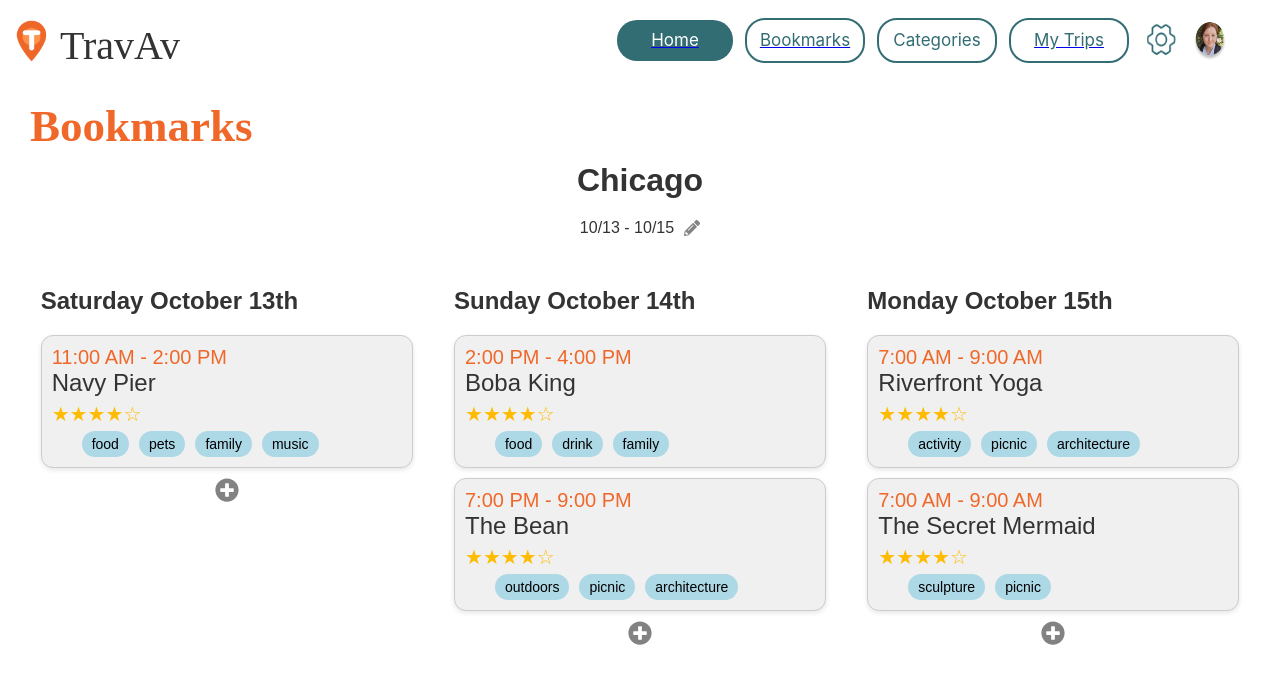
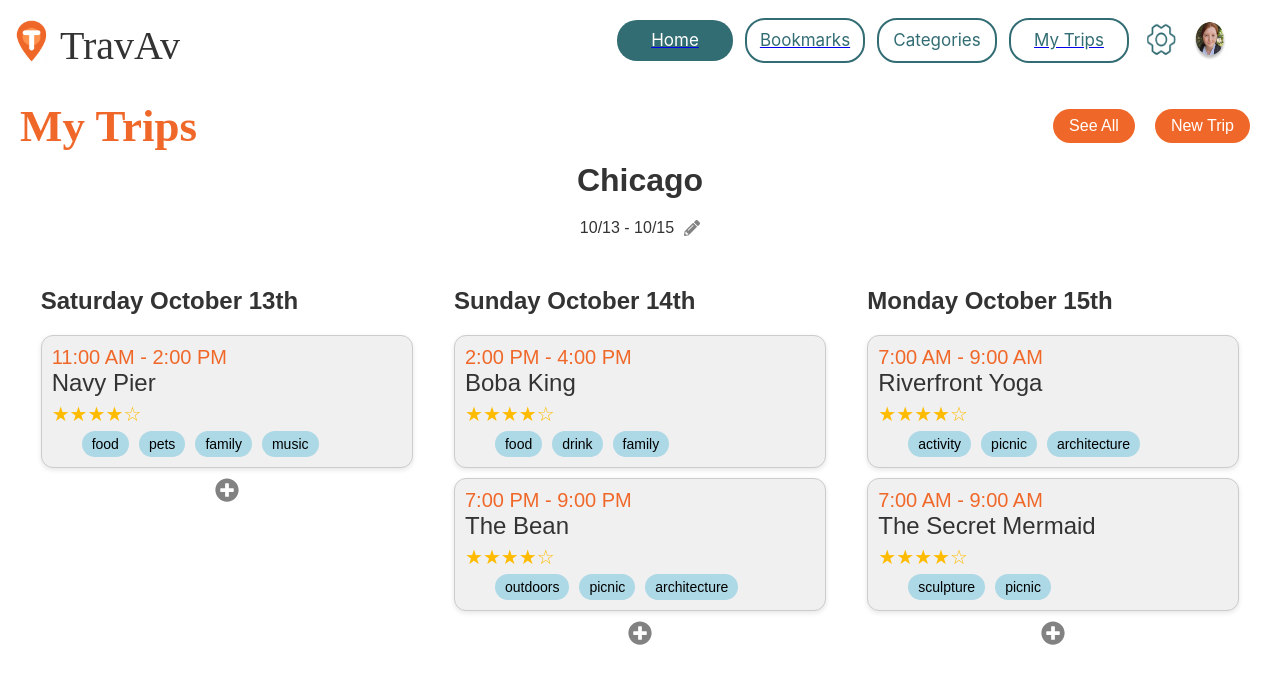
Before and after one commit to nandini-swami/projecttravav, a React (Create React App) app: page /mytripspage in a window 1280 px wide. Shown: the top 684 px of the page. Built offline with nearby package versions, Linux system fonts and the light colour scheme.

Commit message:
Added 'see all' and 'new trip' buttons and styled

```diff
--- a/src/MyTripsPage/MyTripsPage.js
+++ b/src/MyTripsPage/MyTripsPage.js
@@ -82,8 +82,12 @@ function MyTripsPage() {
         <img src={settingsIcon} alt="Settings" className="icon settings-icon" />
         <img src={profileIcon} alt="Profile" className="icon profile-icon" />
       </div>
-      <div className="bookmark-title">
-        <span className="bookmark-page-text">Bookmarks</span>
+      <div className="mytripspage-title">
+        <span className="mytripspage-text">My Trips</span>
+        <div>
+          <button className="see-all-button">See All</button>
+          <button className="new-trip-button">New Trip</button>
+        </div>
       </div>
       <div className="trip-header">
         <h1 className="location-title">Chicago</h1>
--- a/src/MyTripsPage/TripEntry.css
+++ b/src/MyTripsPage/TripEntry.css
@@ -49,3 +49,32 @@
     cursor: pointer;
     color: #828282;
   }
+
+  .mytripspage-title {
+    display: flex;
+    align-items: center;
+    justify-content: space-between; /* Aligns children on both ends */
+    padding: 0 20px; /* Adds padding on both sides */
+  }
+
+  .mytripspage-text {
+    font-family: 'Merriweather', serif;
+    font-size: 45px;
+    font-weight: bold;
+    color: #F06829; /* Example color, adjust as needed */
+  }
+
+  .see-all-button, .new-trip-button {
+    padding: 8px 16px;
+    margin-right: 10px; /* Adjusts spacing to the right */
+    background-color: #F06829;
+    color: white;
+    border: none;
+    border-radius: 20px;
+    cursor: pointer;
+    font-size: 16px;
+  }
+
+  .see-all-button:hover, .new-trip-button:hover {
+    background-color: #e55724;
+  }
```
